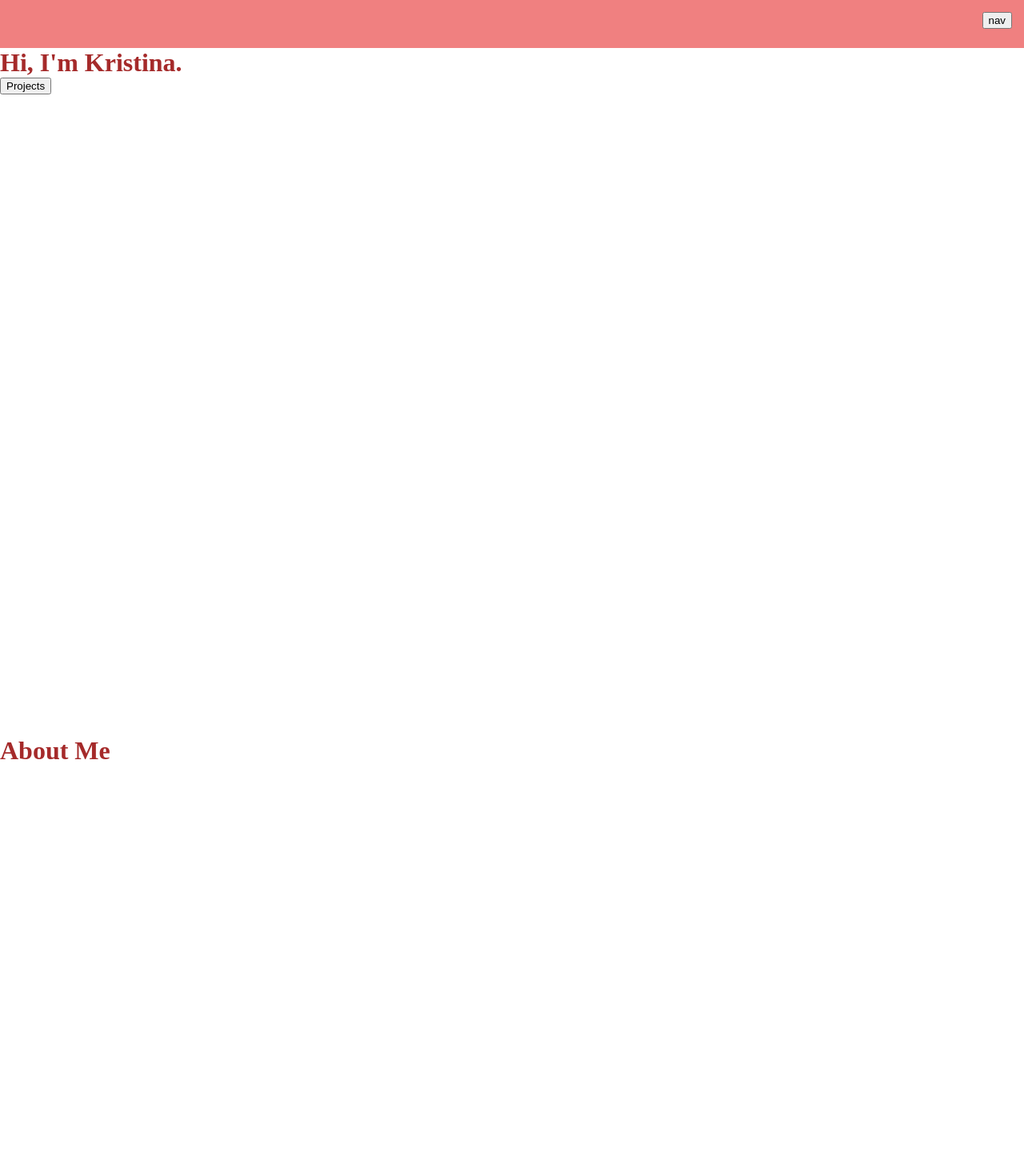
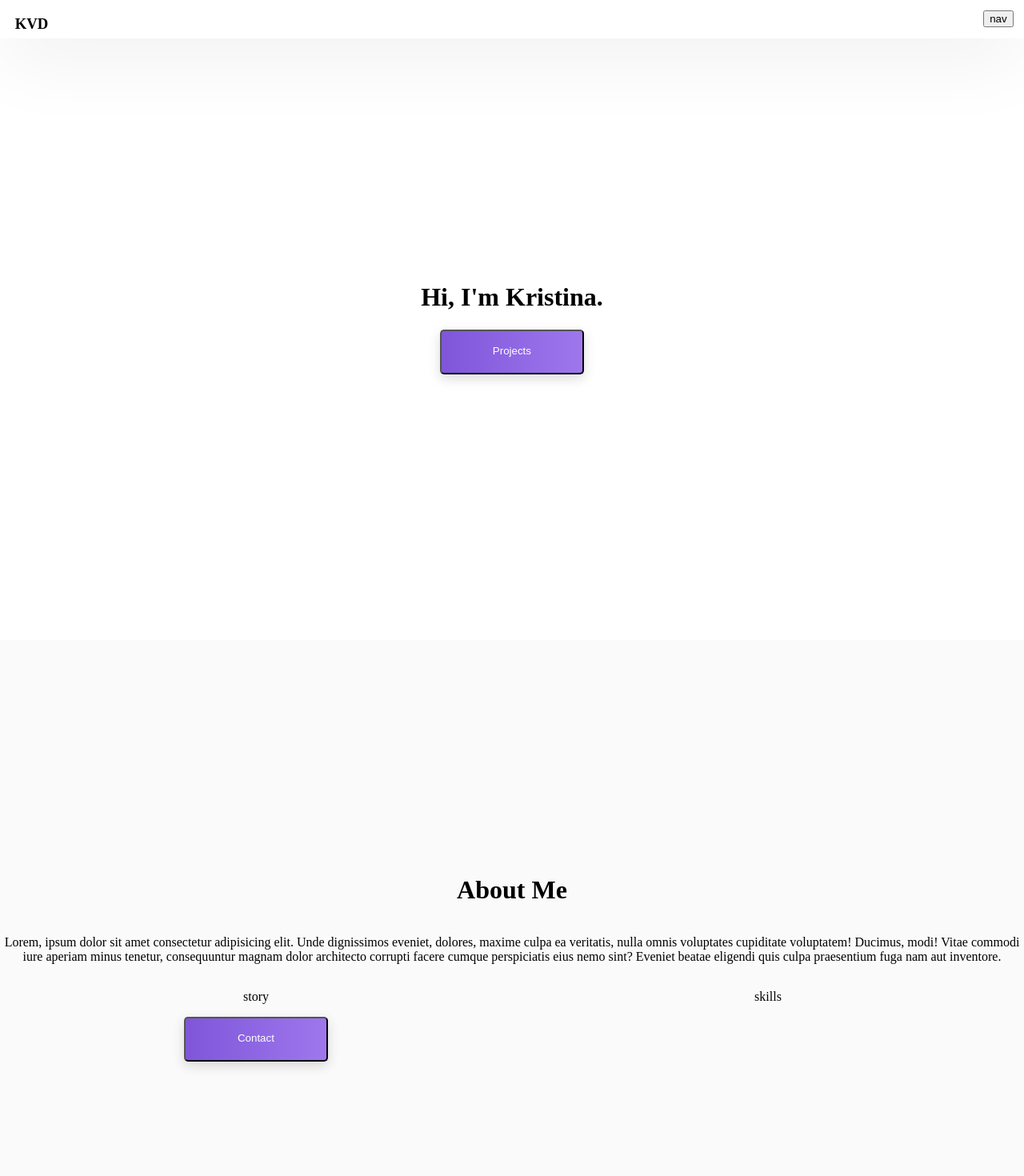
Before and after one commit to kavdesilva/portfolio_v.2, a Next.js app in the folder client/: page / in a window 1280 px wide. Shown: the top 1470 px of the page at 80% size. Built offline with nearby package versions, Linux system fonts and the light colour scheme.

Commit message:
most of todays styling restored. must remember to commit and push more often.

```diff
--- a/client/src/components/About.jsx
+++ b/client/src/components/About.jsx
@@ -1,7 +1,23 @@
+import { useRouter } from "next/router"
+
 const About = () => {
+    const router = useRouter()
+
     return (
         <div id="about">
             <h1>About Me</h1>
+            <div className="blurb">
+                <p>Lorem, ipsum dolor sit amet consectetur adipisicing elit. Unde dignissimos eveniet, dolores, maxime culpa ea veritatis, nulla omnis voluptates cupiditate voluptatem! Ducimus, modi! Vitae commodi iure aperiam minus tenetur, consequuntur magnam dolor architecto corrupti facere cumque perspiciatis eius nemo sint? Eveniet beatae eligendi quis culpa praesentium fuga nam aut inventore.</p>
+            </div>
+            <div className="story-skills-container">
+                <div className="story">
+                    <p>story</p>
+                    <button className="btn-primary" onClick={() => router.push('/#contact')}>Contact</button>
+                </div>
+                <div className="skills">
+                    <p>skills</p>
+                </div>
+            </div>
         </div>
     )
 }
--- a/client/src/components/Home.jsx
+++ b/client/src/components/Home.jsx
@@ -5,7 +5,7 @@ const Home = () => {
     return (
     <div id="home">
         <h1>Hi, I'm Kristina.</h1>
-        <button onClick={() => router.push('/#projects')}>Projects</button>
+        <button className="btn-primary" onClick={() => router.push('/#projects')}>Projects</button>
     </div>
     )
 }
--- a/client/src/components/Nav.jsx
+++ b/client/src/components/Nav.jsx
@@ -5,7 +5,8 @@ const Nav = (props) => {
     return (
         <div className="nav">
             <div className="header">
-                <button onClick={props.onClick}>nav</button>
+                <h3 className="logo">KVD</h3>
+                <button className="btn-nav" onClick={props.onClick}>nav</button>
             </div>
             <div className={sidebarClass}>
                 <div><Link href='/'>Home</Link></div>
--- a/client/src/styles/app.css
+++ b/client/src/styles/app.css
@@ -1,41 +1,41 @@
-* {
+body {
     margin: 0 auto;
 }
 
 #home, #about, #projects, #contact {
-    color: brown;
-    padding-top: 60px;
     min-height: 100vh;
+    display: flex;
+    text-align: center;
+    flex-direction: column;
+    justify-content: center;
 }
 
 .header {
     position: fixed;
     width: 100%;
-    height: 60px;
-    background-color: lightcoral;
+    height: 3rem;
+    background-color: white;
+    box-shadow: 0px 10px 100px rgba(0, 0, 0, 0.1);
 }
+
+.header .logo {
+    display: inline-block;
+    position: fixed;
+    margin: 1em;
+}
+
 .header button {
     position: fixed;
     right: 0;
-    margin: 15px;
+    margin: 1em;
 }
 
 .sidebar {
     position: fixed;
-    top: 60px;
+    top: 3rem;
     right: -15vw;
     height: 100%;
     width: 15vw;
-    transition: right 0.3s ease-in-out;
-    background-color: lightgray;
-}
-
-.content {
-    position: absolute;
-    top: 60px;
-    left: 0;
-    right: 0;
-    height: 100%;
     transition: right 0.3s ease-in-out;
     background-color: lightgray;
 }
@@ -44,6 +44,22 @@
     right: 0;
 }
 
-.content.open {
-    right: 15vw;
+.btn-primary {
+    padding: 14.59px 52.16px 16.55px 52px;
+    background: linear-gradient(90deg, #7F56D9 0%, #9E77ED 100%);
+    box-shadow: 0px 5px 15px rgba(0, 0, 0, 0.15);
+    border-radius: 5px;
+    color: white;
+    width: 179.16px;
+    height: 56.14px;
+    margin: 0 auto;
 }
+
+#about {
+    background-color: #FAFAFA;
+}
+
+.story-skills-container {
+    display: grid;
+    grid-template-columns: 50% 50%;
+}
```
Also changed, not shown: 1 other file (tests, documents, lock files or other folders).
